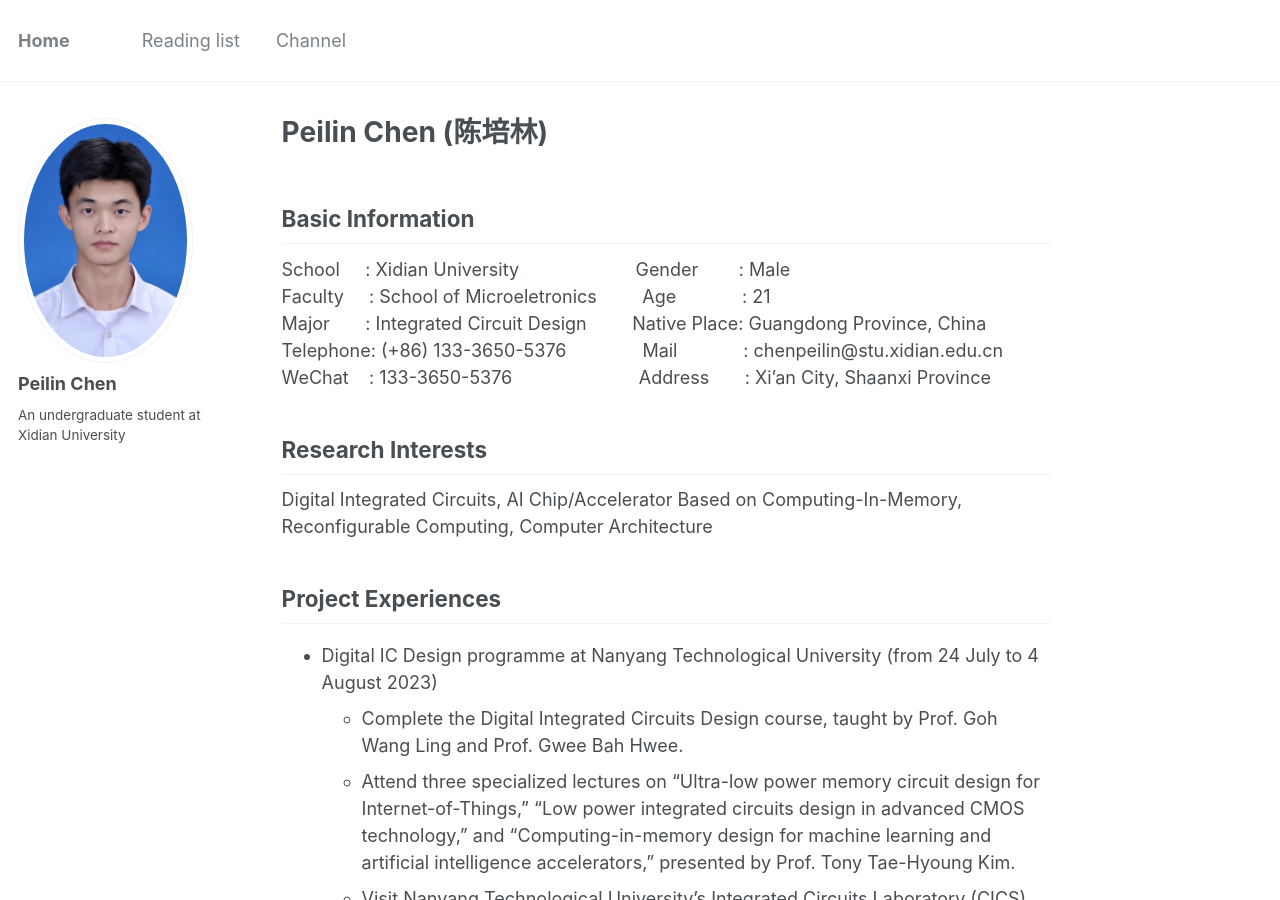
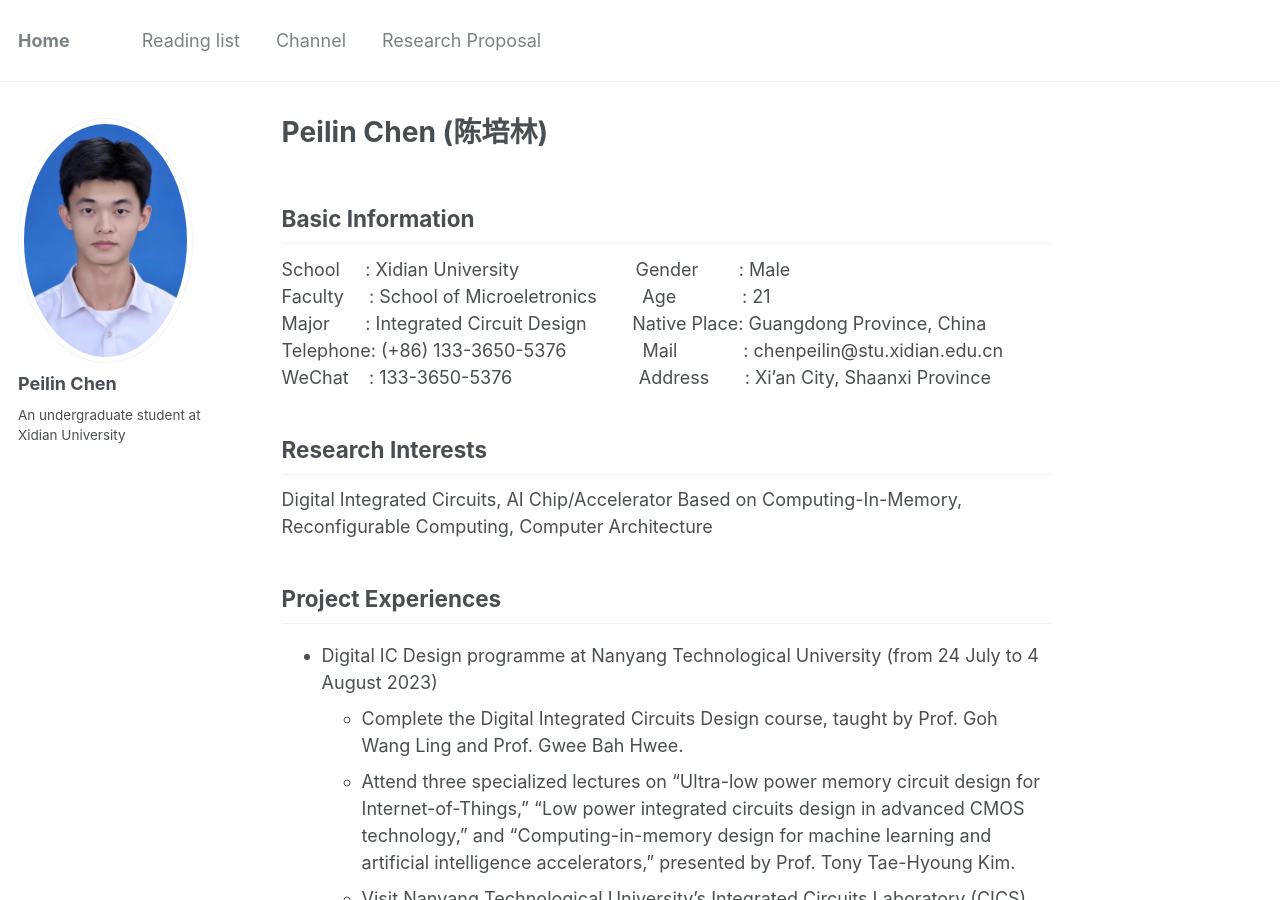
Before and after one commit to peilin-chen/peilin-chen.github.io, a Jekyll site: the page built from _pages/about.md, in a window 1280 px wide and 900 px high. Built offline with Jekyll 4.4.1, drawn with Linux system fonts in a browser that asks for light colours.

Commit message:
Update navigation.yml

```diff
--- a/_data/navigation.yml
+++ b/_data/navigation.yml
@@ -20,3 +20,6 @@ main:
 
   - title: "Channel"
     url: /channel/
+
+  - title: "Research Proposal"
+    url: /research proposal/
```
